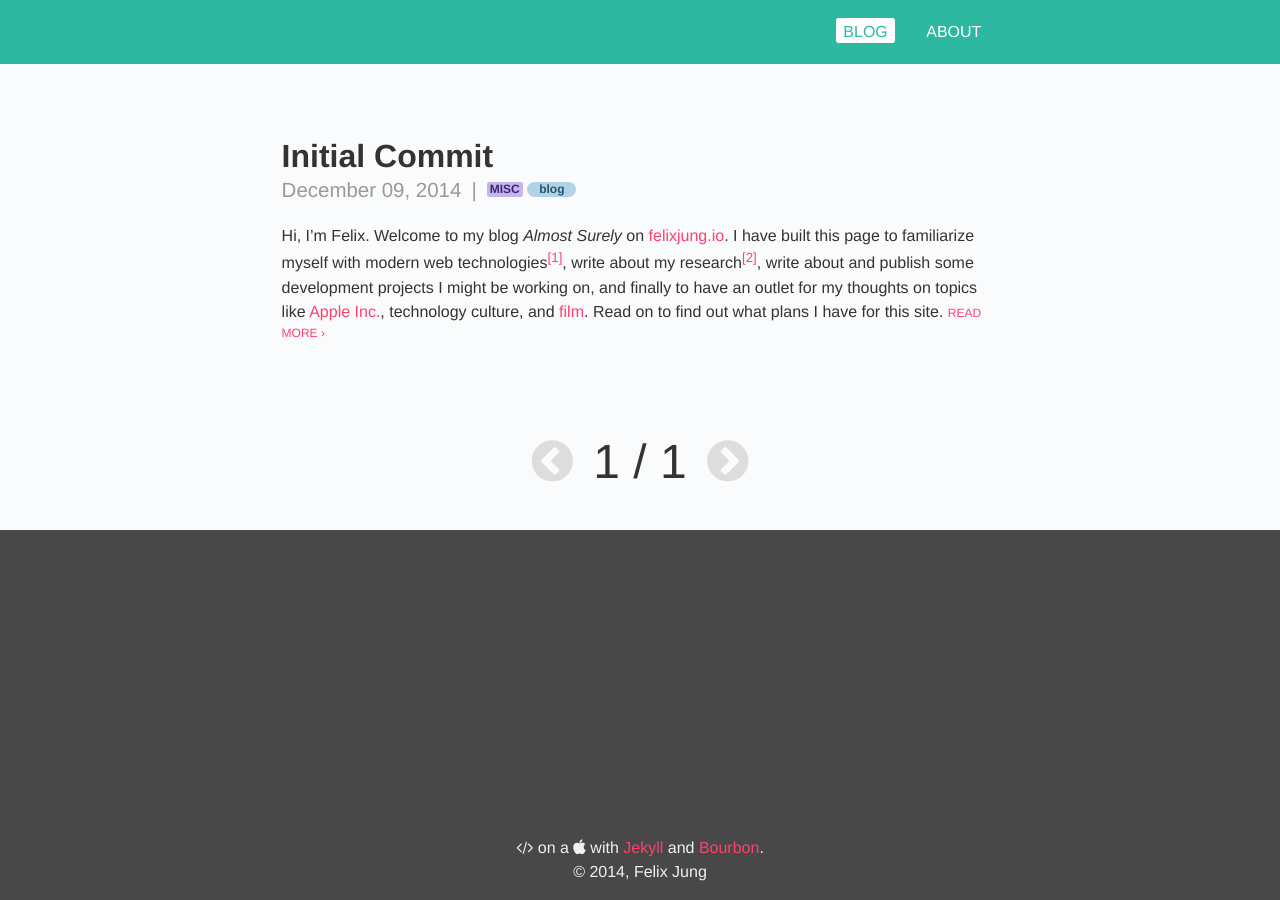
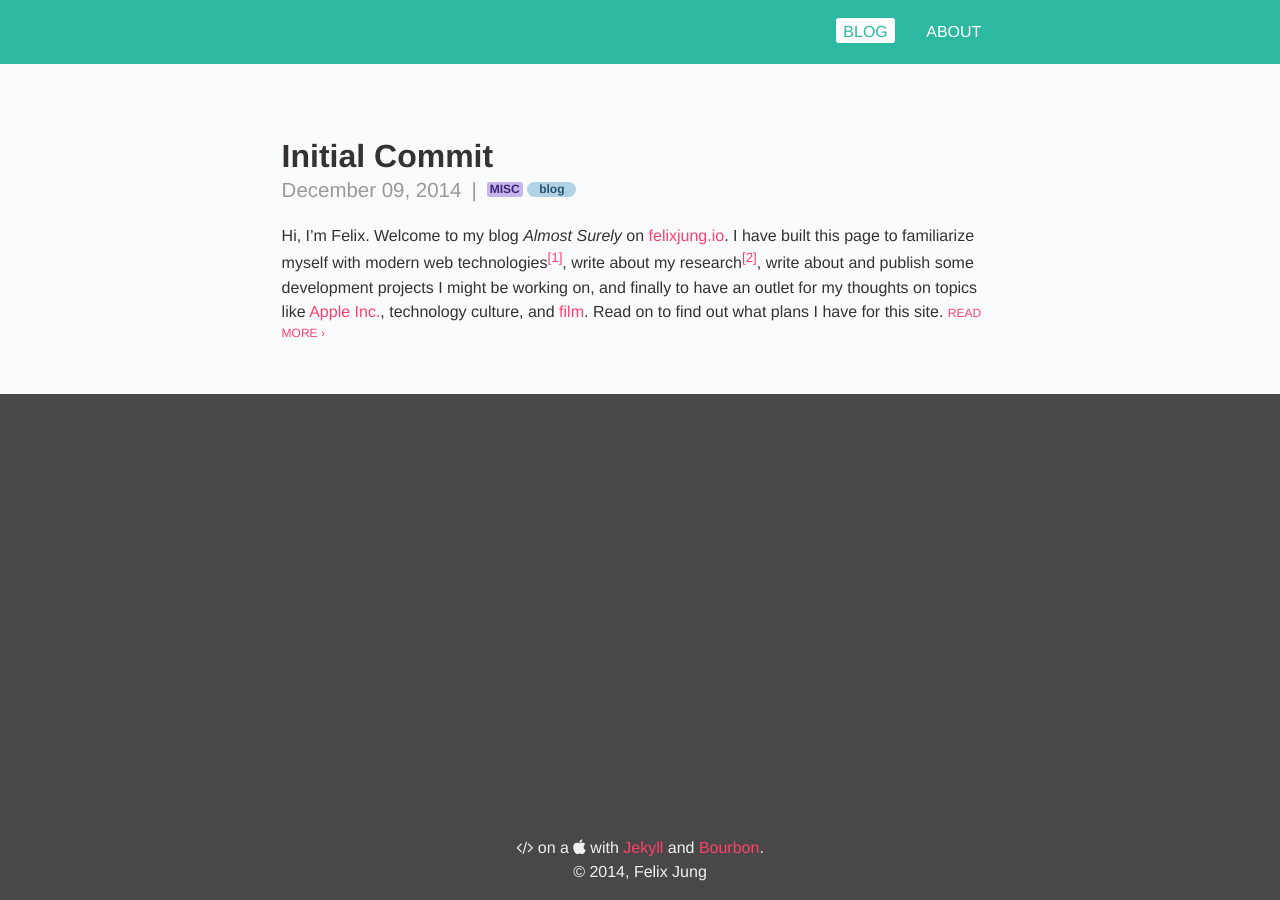
Before and after one commit to felixjung/feju.github.io, a Jekyll site: the page built from index.html, in a window 1280 px wide. Built offline with Jekyll 4.4.1, drawn with Linux system fonts in a browser that asks for light colours; the list of posts is cut into pages by our own code.

Commit message:
Hide pagination if <10 posts

```diff
--- a/index.html
+++ b/index.html
@@ -33,6 +33,7 @@ layout: default
 </article>
 {% endfor %}
 
+{% if paginator.posts.size > 10 %}
 <!-- Pagination links -->
 <nav class="pagination">
   {% if paginator.previous_page %}
@@ -47,3 +48,4 @@ layout: default
     <span class="pag-inactive"><i class="fa fa-chevron-circle-right fa-3x"></i></span>
   {% endif %}
 </nav>
+{% endif %}
```
